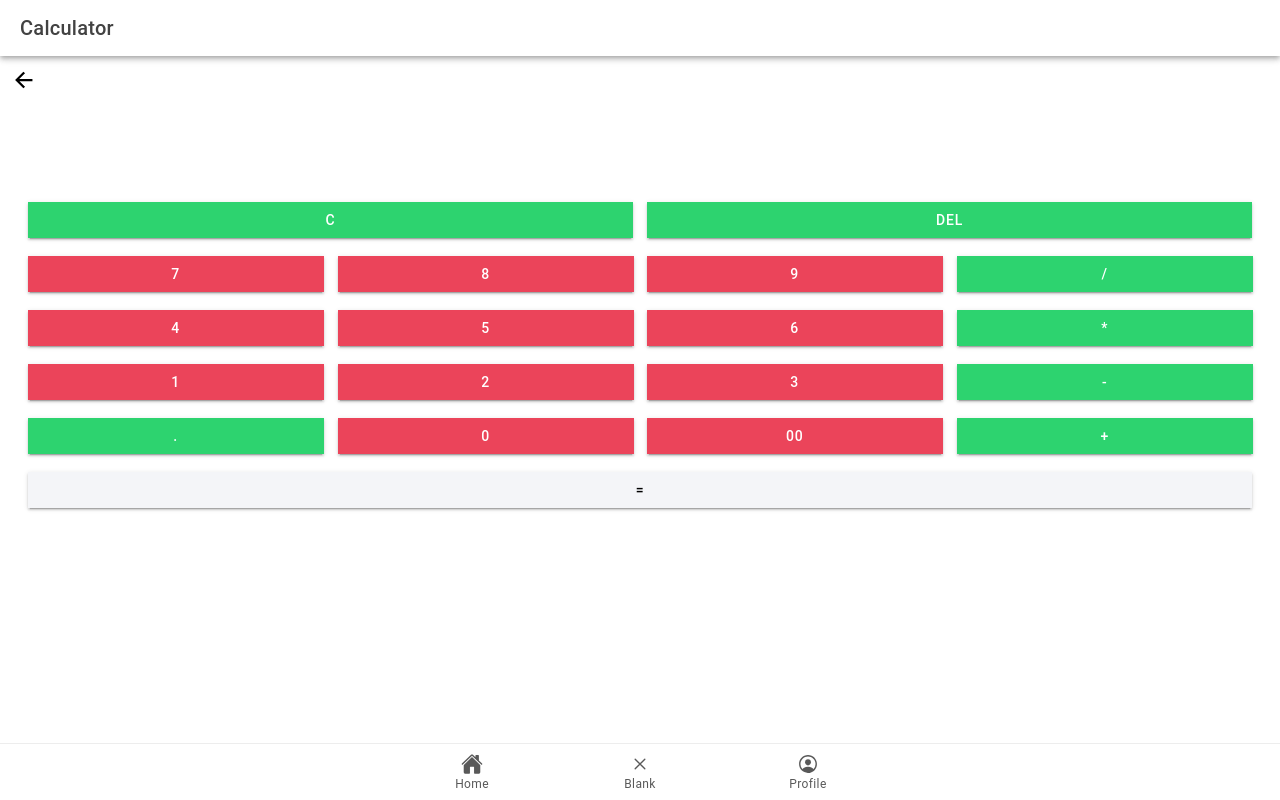
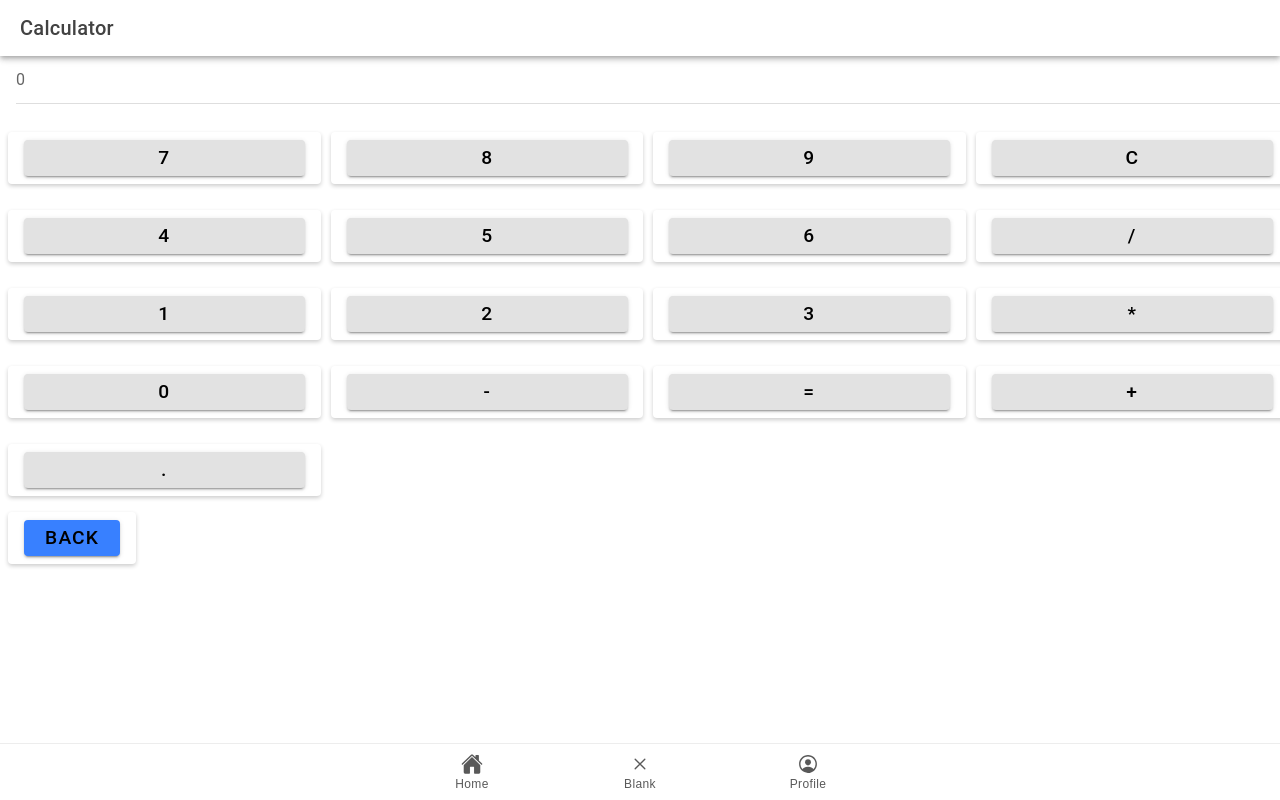
Before and after one commit to ArmarJun/ion-t-acuzar, a React (Vite) app: page /calculator in a window 1280 px wide. Built offline with nearby package versions, Linux system fonts and the light colour scheme.

Commit message:
added changes

```diff
--- a/src/pages/Calculator.css
+++ b/src/pages/Calculator.css
@@ -0,0 +1,37 @@
+.buttons {
+    display: grid;
+    grid-template-columns: repeat(4, 1fr);
+    grid-gap: 10px;
+    margin-top: 20px;
+  }
+
+  .buttons ion-button {
+    width: 100%;
+  }
+
+  .buttons ion-input {
+    text-align: right;
+    font-size: 24px;
+    padding: 10px;
+  }
+
+  .buttons ion-button,
+  .buttons ion-input {
+    --background: #e2e2e2;
+    --border-color: #8ada4a;
+  }
+
+  .buttons ion-button:active,
+  .buttons ion-button:focus,
+  .buttons ion-input:active,
+  .buttons ion-input:focus {
+    --background: #00d1a4;
+  }
+
+  .buttons ion-button.clear {
+    grid-column: span 2;
+  }
+
+  .buttons ion-button.equals {
+    grid-column: span 4;
+  }
--- a/src/pages/Calculator.tsx
+++ b/src/pages/Calculator.tsx
@@ -1,29 +1,28 @@
-// Calculator.tsx
 import React, { useState } from 'react';
-import { IonContent, IonHeader, IonPage, IonTitle, IonToolbar, IonButton, IonGrid, IonRow, IonCol, IonBackButton, IonButtons, IonInput } from '@ionic/react';
+import { IonContent, IonHeader, IonPage, IonTitle, IonToolbar, IonButton, IonInput, IonItem, IonLabel } from '@ionic/react';
 import './Calculator.css';
 
 const Calculator: React.FC = () => {
-  const [input, setInput] = useState<string>('');
+  const [display, setDisplay] = useState('');
 
-  const handleInput = (value: string) => {
-    setInput(input + value);
+  const clearDisplay = () => {
+    setDisplay('');
   };
 
-  const handleClear = () => {
-    setInput('');
+  const appendToDisplay = (value: string) => {
+    setDisplay((prevDisplay) => prevDisplay + value);
   };
 
-  const handleDelete = () => {
-    setInput(input.slice(0, -1));
+  const calculate = () => {
+    try {
+      setDisplay(eval(display));
+    } catch (error) {
+      setDisplay('Error');
+    }
   };
 
-  const handleCalculate = () => {
-    try {
-      setInput(eval(input).toString());
-    } catch (error) {
-      setInput('Error');
-    }
+  const goBack = () => {
+    window.location.href = '/';
   };
 
   return (
@@ -33,88 +32,35 @@ const Calculator: React.FC = () => {
           <IonTitle>Calculator</IonTitle>
         </IonToolbar>
       </IonHeader>
-      <IonButtons slot="start">
-          <IonBackButton defaultHref="/" />
-        </IonButtons>
+      <IonContent>
+        <IonItem>
+        <IonInput value={display} placeholder="0"readonly={true}className="display"/>
+        </IonItem>
+        <div className="buttons">
 
-      <IonContent fullscreen className="ion-padding" style={{ backgroundColor: 'light' }}>
-        <IonGrid>
-          <IonRow>
-            <IonCol size="12">
-              <IonInput style={{ fontSize: '50px' }} value={input} readonly={true} className="ion-text-right" />
-            </IonCol>
-          </IonRow>
+          <IonButton onClick={() => appendToDisplay('7')}>7</IonButton>
+          <IonButton onClick={() => appendToDisplay('8')}>8</IonButton>
+          <IonButton onClick={() => appendToDisplay('9')}>9</IonButton>
+          <IonButton onClick={clearDisplay}>C</IonButton>
 
-          <IonRow>
-            <IonCol size="6">
-              <IonButton id="btns" expand="full" color="success" onClick={handleClear}>C</IonButton>
-            </IonCol>
-            <IonCol size="6">
-              <IonButton id="btns" expand="full" color="success" onClick={handleDelete}>DEL</IonButton>
-            </IonCol>
-          </IonRow>
-          <IonRow>
-            <IonCol size="3">
-              <IonButton id="btns" expand="full" color="danger" onClick={() => handleInput('7')}>7</IonButton>
-            </IonCol>
-            <IonCol size="3">
-              <IonButton id="btns" expand="full" color="danger" onClick={() => handleInput('8')}>8</IonButton>
-            </IonCol>
-            <IonCol size="3">
-              <IonButton id="btns" expand="full" color="danger" onClick={() => handleInput('9')}>9</IonButton>
-            </IonCol>
-            <IonCol size="3">
-              <IonButton id="btns" expand="full" color="success" onClick={() => handleInput('/')}>/</IonButton>
-            </IonCol>
-          </IonRow>
-          <IonRow>
-            <IonCol size="3">
-              <IonButton id="btns" expand="full" color="danger" onClick={() => handleInput('4')}>4</IonButton>
-            </IonCol>
-            <IonCol size="3">
-              <IonButton id="btns" expand="full" color="danger" onClick={() => handleInput('5')}>5</IonButton>
-            </IonCol>
-            <IonCol size="3">
-              <IonButton id="btns" expand="full" color="danger" onClick={() => handleInput('6')}>6</IonButton>
-            </IonCol>
-            <IonCol size="3">
-              <IonButton id="btns" expand="full" color="success" onClick={() => handleInput('*')}>*</IonButton>
-            </IonCol>
-          </IonRow>
-          <IonRow>
-            <IonCol size="3">
-              <IonButton id="btns" expand="full" color="danger" onClick={() => handleInput('1')}>1</IonButton>
-            </IonCol>
-            <IonCol size="3">
-              <IonButton id="btns" expand="full" color="danger" onClick={() => handleInput('2')}>2</IonButton>
-            </IonCol>
-            <IonCol size="3">
-              <IonButton id="btns" expand="full" color="danger" onClick={() => handleInput('3')}>3</IonButton>
-            </IonCol>
-            <IonCol size="3">
-              <IonButton id="btns" expand="full" color="success" onClick={() => handleInput('-')}>-</IonButton>
-            </IonCol>
-          </IonRow>
-          <IonRow>
-            <IonCol size="3">
-              <IonButton id="btns" expand="full" color="success" onClick={() => handleInput('.')}>.</IonButton>
-            </IonCol>
-            <IonCol size="3">
-              <IonButton id="btns" expand="full" color="danger" onClick={() => handleInput('0')}>0</IonButton>
-            </IonCol>
-            <IonCol size="3">
-              <IonButton id="btns" expand="full" color="danger" onClick={() => handleInput('00')}>00</IonButton>
-            </IonCol>
-            <IonCol size="3">
-              <IonButton id="btns" expand="full" color="success" onClick={() => handleInput('+')}>+</IonButton>
-            </IonCol>
-          </IonRow>
-          <IonRow>
-            <IonCol size="12">
-              <IonButton id="btns" expand="full" color="light" onClick={handleCalculate}>=</IonButton>
-            </IonCol>
-          </IonRow>
-        </IonGrid>
+          <IonButton onClick={() => appendToDisplay('4')}>4</IonButton>
+          <IonButton onClick={() => appendToDisplay('5')}>5</IonButton>
+          <IonButton onClick={() => appendToDisplay('6')}>6</IonButton>
+          <IonButton onClick={() => appendToDisplay('/')}>/</IonButton>
+
+          <IonButton onClick={() => appendToDisplay('1')}>1</IonButton>
+          <IonButton onClick={() => appendToDisplay('2')}>2</IonButton>
+          <IonButton onClick={() => appendToDisplay('3')}>3</IonButton>
+          <IonButton onClick={() => appendToDisplay('*')}>*</IonButton>
+
+          <IonButton onClick={() => appendToDisplay('0')}>0</IonButton>
+          <IonButton onClick={() => appendToDisplay('-')}>-</IonButton>
+
+          <IonButton onClick={calculate}>=</IonButton>
+          <IonButton onClick={() => appendToDisplay('+')}>+</IonButton>
+          <IonButton onClick={() => appendToDisplay('.')}>.</IonButton>
+        </div>
+        <IonButton onClick={goBack}>Back</IonButton>
       </IonContent>
     </IonPage>
   );
--- a/src/pages/Click_counter.css
+++ b/src/pages/Click_counter.css
@@ -0,0 +1,38 @@
+.container {
+    display: flex;
+    flex-direction: column;
+    align-items: center;
+  }
+
+  .counter {
+    font-size:xx-large;
+    margin-bottom: 1rem;
+    color: #f1f1f0;
+  }
+
+  .button {
+    margin: 0.5rem;
+    padding: 0.5rem 1rem;
+    border-radius: 4px;
+    font-size: 1.2rem;
+    color: #000000;
+    box-shadow: 0 2px 4px rgba(0, 0, 0, 0.2);
+  }
+
+  .button:hover {
+    background-color: #2fe0f0;
+    cursor: pointer;
+  }
+
+  .button:active {
+    transform: translateY(2px);
+    box-shadow: 0 1px 2px rgba(0, 0, 0, 0.1);
+  }
+
+  .button-back {
+    background-color: #f04;
+  }
+
+  .button-back:hover {
+    background-color: #e53d37;
+  }
--- a/src/pages/Click_counter.tsx
+++ b/src/pages/Click_counter.tsx
@@ -1,54 +1,48 @@
+// src/ClickCounter.tsx
+
 import React, { useState } from 'react';
-import { IonContent, IonHeader, IonPage, IonTitle, IonToolbar, IonButton, IonGrid, IonRow, IonCol, IonBackButton, IonButtons } from '@ionic/react';
+import './Click_counter.css'; // Import CSS file
+import { IonContent, IonHeader, IonPage, IonTitle, IonToolbar, IonButton, IonButtons, IonBackButton } from '@ionic/react';
 
-const Click_counter: React.FC = () => {
-  const [counter, setCounter] = useState<number>(0);
+const ClickCounter: React.FC = () => {
+  const [count, setCount] = useState(0);
 
-  const incrementCounter = () => {
-    setCounter(counter + 1);
+  const incrementCount = () => {
+    setCount(count + 1);
   };
 
-  const resetCounter = () => {
-    setCounter(0);
+  const resetCount = () => {
+    setCount(0);
+  };
+
+  const goBack = () => {
+    window.location.href = '/';
   };
 
   return (
     <IonPage>
       <IonHeader>
         <IonToolbar>
+          <IonButtons slot="start">
+            {/* Add any content if needed */}
+          </IonButtons>
           <IonTitle>Click Counter</IonTitle>
         </IonToolbar>
       </IonHeader>
+      <IonContent className="ion-padding container">
+        <h1 className="counter">Count: {count}</h1>
 
-      <IonButtons slot="start">
-        <IonBackButton defaultHref="/" />
-      </IonButtons>
-      <IonContent fullscreen className="ion-padding" style={{ backgroundColor: '#f0f0f0' }}>
-        <IonGrid>
-          <IonRow className="ion-align-items-center">
-            <IonCol size="12" className="ion-text-center">
-              <img src="src/assets/img/CoverPhoto.png" alt="Button" style={{ width: '150px', height: '150px' }} />
-            </IonCol>
-          </IonRow>
-          <IonRow className="ion-align-items-center">
-            <IonCol size="12" className="ion-text-center">
-              <IonButton onClick={incrementCounter} expand="block" color="success" style={{ fontSize: '24px' }}>Click Me!</IonButton>
-            </IonCol>
-          </IonRow>
-          <IonRow className="ion-align-items-center">
-            <IonCol size="12" className="ion-text-center">
-              <p style={{ fontSize: '32px' }}>Counter: {counter}</p>
-            </IonCol>
-          </IonRow>
-          <IonRow className="ion-align-items-center">
-            <IonCol size="12" className="ion-text-center">
-              <IonButton onClick={resetCounter} expand="block" color="danger" style={{ fontSize: '20px' }}>Reset</IonButton>
-            </IonCol>
-          </IonRow>
-        </IonGrid>
+        <div style={{ display: 'flex', justifyContent: 'center' }}>
+  <IonButton className="button" onClick={incrementCount}>Click me</IonButton>
+  <IonButton className="button" onClick={resetCount}>Reset</IonButton>
+</div>
+<div style={{ textAlign: 'center', marginTop: '10px' }}>
+  <IonButton className="button" onClick={goBack}>Back</IonButton>
+</div>
+
       </IonContent>
-   </IonPage>
+    </IonPage>
   );
 };
 
-export default Click_counter;
+export default ClickCounter;
--- a/src/pages/Todolist.css
+++ b/src/pages/Todolist.css
@@ -0,0 +1,31 @@
+body {
+    font-family: Arial, sans-serif;
+    background-color: #f5f5f5;
+  }
+
+  .container {
+    max-width: 600px;
+    margin: 50px auto;
+    padding: 20px;
+    background-color: #fff;
+    border-radius: 5px;
+    box-shadow: 0 0 10px rgba(0, 0, 0, 0.1);
+  }
+
+  h1 {
+    text-align: center;
+    margin-bottom: 30px;
+    color: #333;
+  }
+
+  .form-check-input {
+    margin-top: 2px;
+  }
+
+  .btn-primary {
+    margin-right: 10px;
+  }
+
+  .btn-secondary {
+    margin-left: 10px;
+  }
--- a/src/pages/Todolist.tsx
+++ b/src/pages/Todolist.tsx
@@ -1,100 +1,70 @@
 import React, { useState } from 'react';
-import { IonContent, IonHeader, IonPage, IonTitle, IonToolbar, IonButton, IonGrid, IonRow, IonCol, IonBackButton, IonButtons, IonList, IonItem, IonLabel, IonCheckbox, IonInput, IonIcon } from '@ionic/react';
-import { trashOutline, createOutline } from 'ionicons/icons';
-
-interface Todo {
-  id: number;
-  text: string;
-  completed: boolean;
-}
+import { IonPage, IonHeader, IonToolbar, IonTitle, IonContent, IonList, IonItem, IonCheckbox, IonLabel, IonInput, IonButton, IonIcon } from '@ionic/react';
+import { arrowBackOutline, trashOutline } from 'ionicons/icons';
+import './Todolist.css';
 
 const Todolist: React.FC = () => {
-  const [todos, setTodos] = useState<Todo[]>([]);
-  const [newTodoText, setNewTodoText] = useState<string>('');
+  const [tasks, setTasks] = useState<string[]>([]);
+  const [taskInput, setTaskInput] = useState<string>('');
 
-  const toggleTodo = (id: number) => {
-    setTodos(prevTodos =>
-      prevTodos.map(todo =>
-        todo.id === id ? { ...todo, completed: !todo.completed } : todo
-      )
-    );
-  };
-
-  const addTodo = () => {
-    if (newTodoText.trim() !== '') {
-      setTodos(prevTodos => [
-        ...prevTodos,
-        {
-          id: prevTodos.length + 1,
-          text: newTodoText,
-          completed: false
-        }
-      ]);
-      setNewTodoText('');
+  const addTask = () => {
+    if (taskInput.trim() !== '') {
+      setTasks([...tasks, taskInput]);
+      setTaskInput('');
     }
   };
 
-  const deleteTodo = (id: number) => {
-    setTodos(prevTodos => prevTodos.filter(todo => todo.id !== id));
+  const handleTaskInputChange = (e: React.ChangeEvent<HTMLInputElement>) => {
+    setTaskInput(e.target.value);
   };
 
-  const editTodo = (id: number, newText: string) => {
-    setTodos(prevTodos =>
-      prevTodos.map(todo =>
-        todo.id === id ? { ...todo, text: newText } : todo
-      )
-    );
+  const handleCheckboxChange = (index: number) => {
+    const updatedTasks = [...tasks];
+    updatedTasks[index] = tasks[index] + ' (Completed)';
+    setTasks(updatedTasks);
+  };
+
+  const deleteTask = (index: number) => {
+    const updatedTasks = [...tasks];
+    updatedTasks.splice(index, 1);
+    setTasks(updatedTasks);
+  };
+
+  const clearTasks = () => {
+    setTasks([]);
+  };
+
+  const goBack = () => {
+    window.location.href = '/';
   };
 
   return (
     <IonPage>
       <IonHeader>
         <IonToolbar>
-          <IonTitle>Todo List</IonTitle>
+
+          <IonTitle>To-Do List</IonTitle>
         </IonToolbar>
       </IonHeader>
+      <IonContent fullscreen>
+        <IonList>
+          {tasks.map((task, index) => (
+            <IonItem key={index} className="task-item">
 
-      <IonButtons slot="start">
-        <IonBackButton defaultHref="/" />
-      </IonButtons>
-      <IonContent fullscreen className="ion-padding" style={{ backgroundColor: '#f0f0f0' }}>
-        <IonGrid>
-          <IonRow className="ion-align-items-center">
-            <IonCol size="12" className="ion-text-center">
-              <h1>Todo List</h1>
-            </IonCol>
-          </IonRow>
-          <IonRow>
-            <IonCol size="12">
-              <IonInput
-                placeholder="Enter a task"
-                value={newTodoText}
-                onIonChange={(e) => setNewTodoText(e.detail?.value || '')}
-              />
-              <IonButton expand="block" onClick={addTodo}>Add Task</IonButton>
-            </IonCol>
-          </IonRow>
-          <IonRow>
-            <IonCol size="12">
-              <IonList>
-                {todos.map(todo => (
-                  <IonItem key={todo.id}>
-                    <IonLabel>{todo.text}</IonLabel>
-                    <div className="ion-text-end">
-                      <IonButton fill="clear" onClick={() => editTodo(todo.id, prompt("Edit task:", todo.text) || todo.text)}>
-                        <IonIcon icon={createOutline} />
-                      </IonButton>
-                      <IonButton fill="clear" onClick={() => deleteTodo(todo.id)}>
-                        <IonIcon icon={trashOutline} />
-                      </IonButton>
-                    </div>
-                    <IonCheckbox slot="start" checked={todo.completed} onIonChange={() => toggleTodo(todo.id)} />
-                  </IonItem>
-                ))}
-              </IonList>
-            </IonCol>
-          </IonRow>
-        </IonGrid>
+              <IonLabel className={task.endsWith('(Completed)') ? 'completed-task' : ''}>{task}</IonLabel>
+              <IonButton slot="end" fill="clear" onClick={() => deleteTask(index)}>
+                <IonIcon icon={trashOutline} />
+              </IonButton>
+            </IonItem>
+          ))}
+        </IonList>
+        <div className="add-task-container">
+          <IonInput value={taskInput} placeholder="Enter task" onIonChange={handleTaskInputChange} className="add-task-input"></IonInput>
+          <IonButton slot="end" onClick={addTask} className="add-task-button">Add</IonButton>
+
+        </div>
+        <IonButton expand="block" onClick={clearTasks}>Clear All Tasks</IonButton>
+        <IonButton onClick={goBack}>Back</IonButton>
       </IonContent>
     </IonPage>
   );
```
Also changed, not shown: src/pages/home.tsx (+14 -15 lines).
